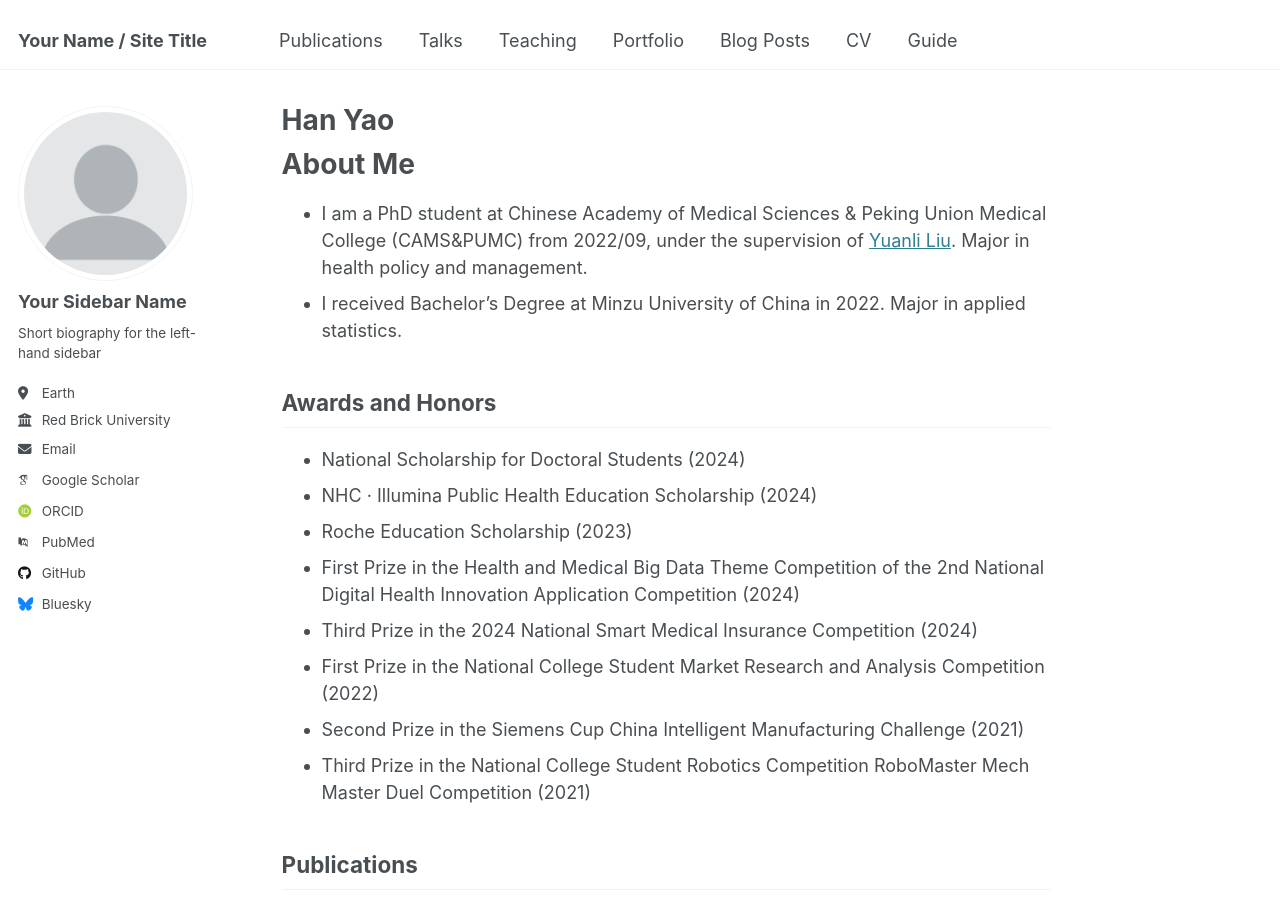
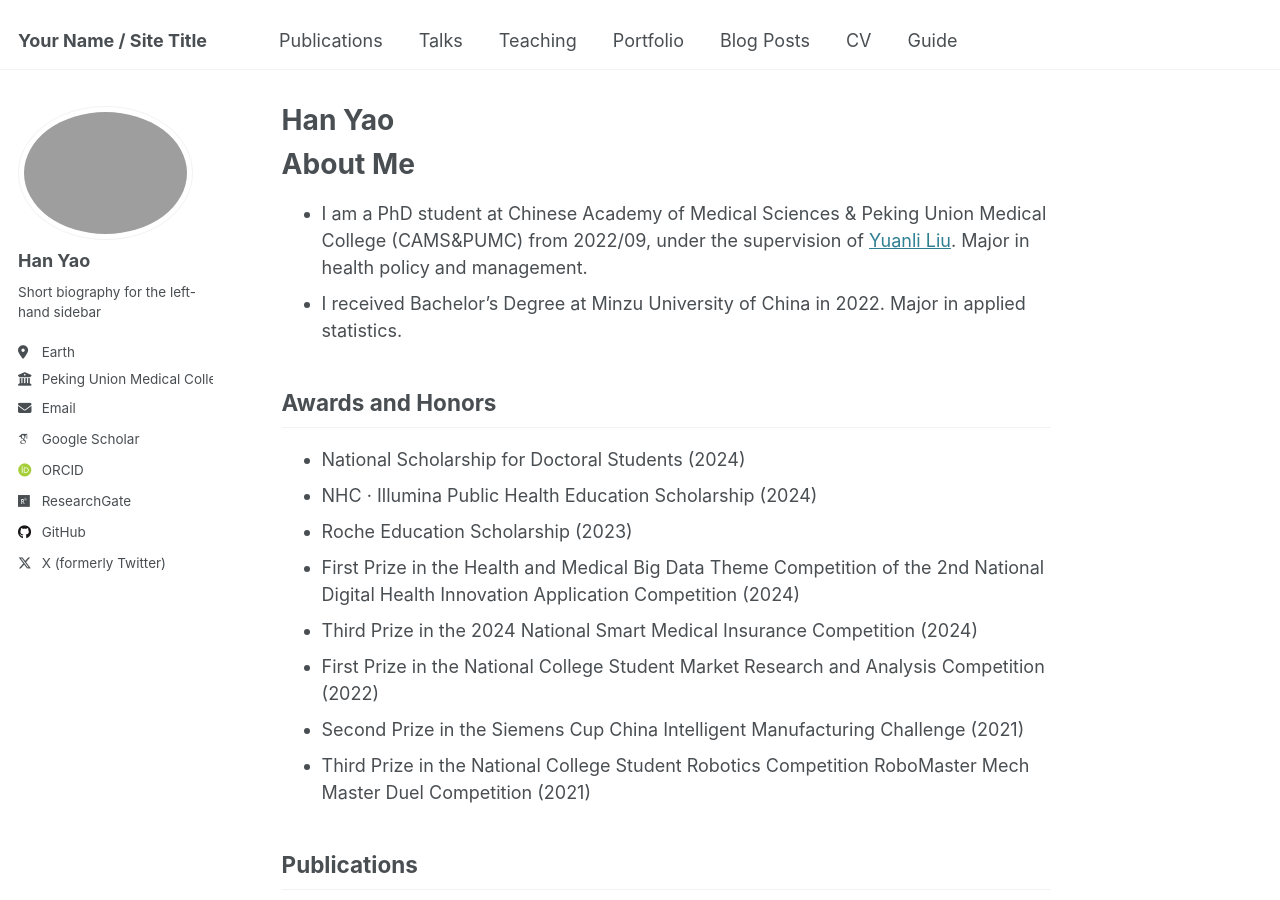
Before and after one commit to hannalyao/yaohan.github.io, a Jekyll site: the page built from _pages/about.md, in a window 1280 px wide and 900 px high. Built offline with Jekyll 4.4.1, drawn with Linux system fonts in a browser that asks for light colours; some web fonts are replaced.

Commit message:
config.yml

```diff
--- a/_config.yml
+++ b/_config.yml
@@ -15,42 +15,42 @@ name                     : &name "Your Name"
 description              : &description "personal description"
 url                      : https://academicpages.github.io # the base hostname & protocol for your site e.g. "https://[your GitHub username].github.io"
 baseurl                  : "" # the subpath of your site, e.g. "/blog"
-repository               : "academicpages/academicpages.github.io"
+repository               : "hannalyao.github.io"
 
 # Site Author - The following control what appear as part of the author content on the side bar.
 #               If a field is blank the icon and link will not appear, otherwise it will be shown.
 #               Additional customization can be done by editing /_includes/author-profile.html
 author:
   # Biographic information
-  avatar           : "profile.png"
-  name             : "Your Sidebar Name"
+  avatar           : "profile1.png"
+  name             : "Han Yao"
   pronouns         : # example: "she/her"
   bio              : "Short biography for the left-hand sidebar"
   location         : "Earth"
-  employer         : "Red Brick University"
+  employer         : "Peking Union Medical College"
   uri              : # URL
-  email            : "none@example.org"
+  email            : "yaohan@student.pumc.edu.cn"
 
   # Academic websites
   arxiv            : # URL - Update with the correct link to your profile
-  googlescholar    : "https://scholar.google.com/citations?user=PS_CX0AAAAAJ"
+  googlescholar    : "https://scholar.google.com/citations?user=G0VpUhoAAAAJ&hl=zh-CN"
   impactstory      : # URL
-  orcid            : "http://orcid.org/yourorcidurl"
+  orcid            : "https://orcid.org/0000-0001-7240-0917"
   semantic         : # URL
-  pubmed           : "https://www.ncbi.nlm.nih.gov/pubmed/?term=john+snow"
-  researchgate     : # URL
+  pubmed           : # URL
+  researchgate     : "https://www.researchgate.net/profile/Han-Yao-11?ev=hdr_xprf"
   scopus           : # URL
 
   # Repositories and software development
   bitbucket        : # Username - Update with your username on the site
   codepen          : # Username
   dribbble         : # Username
-  github           : "academicpages"
+  github           : "https://github.com/hannalyao"
   kaggle           : # Username
   stackoverflow    : # User number or user number and name (i.e., use "1" or "1/jeff-atwood")
 
   # Social media
-  bluesky          : "bsky.app" # Replace this with you Bluesky username
+  bluesky          : # Username
   facebook         : # Username
   flickr           : # Username
   foursquare       : # Username
@@ -67,7 +67,7 @@ author:
   steam            : # Username
   telegram         : # URL
   tumblr           : # Username
-  twitter          : # Username for X / Twitter
+  twitter          : "https://x.com/HannahYao12"
   vine             : # Username
   weibo            : # Username
   wikipedia        : # Username
```
